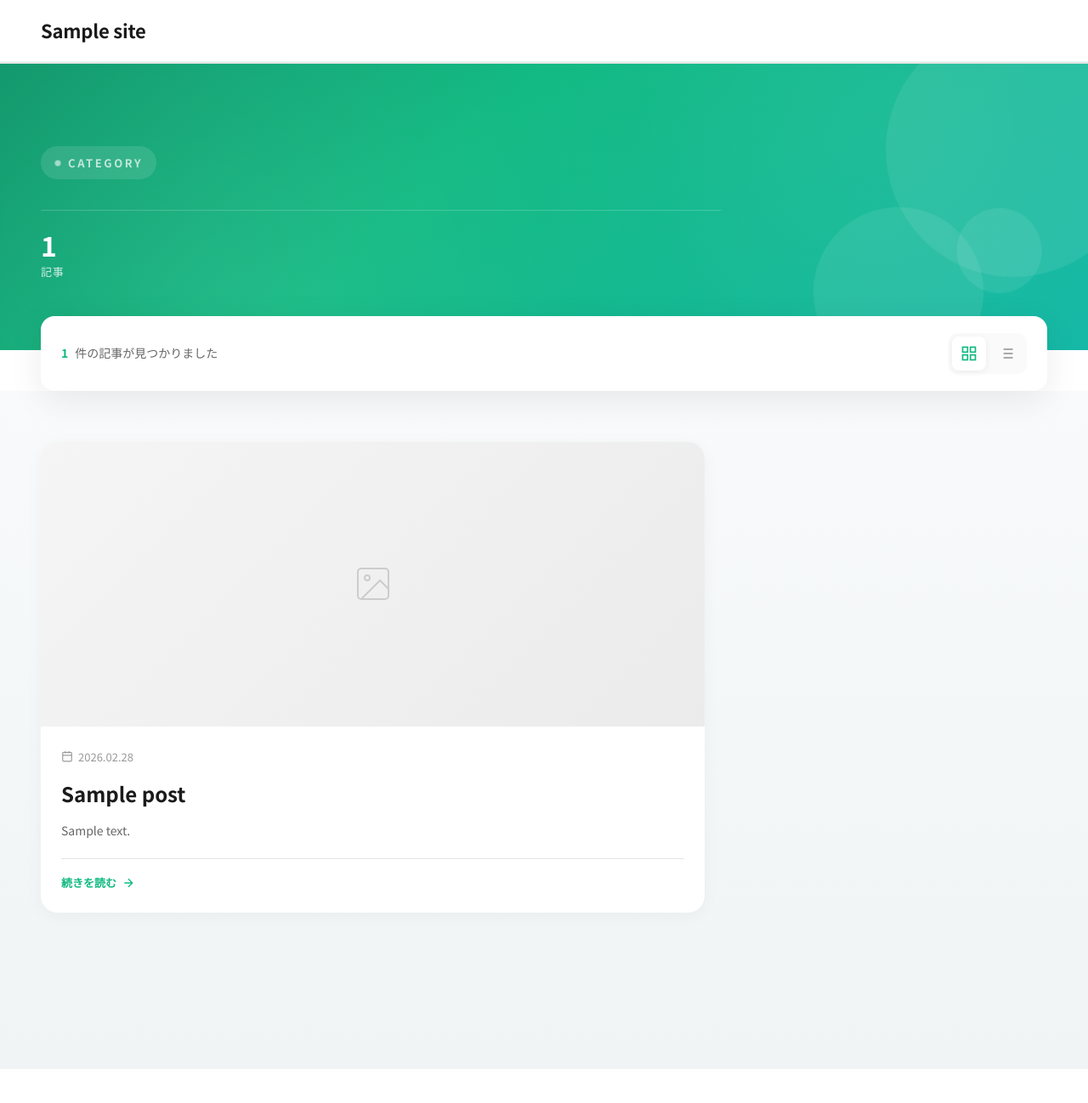
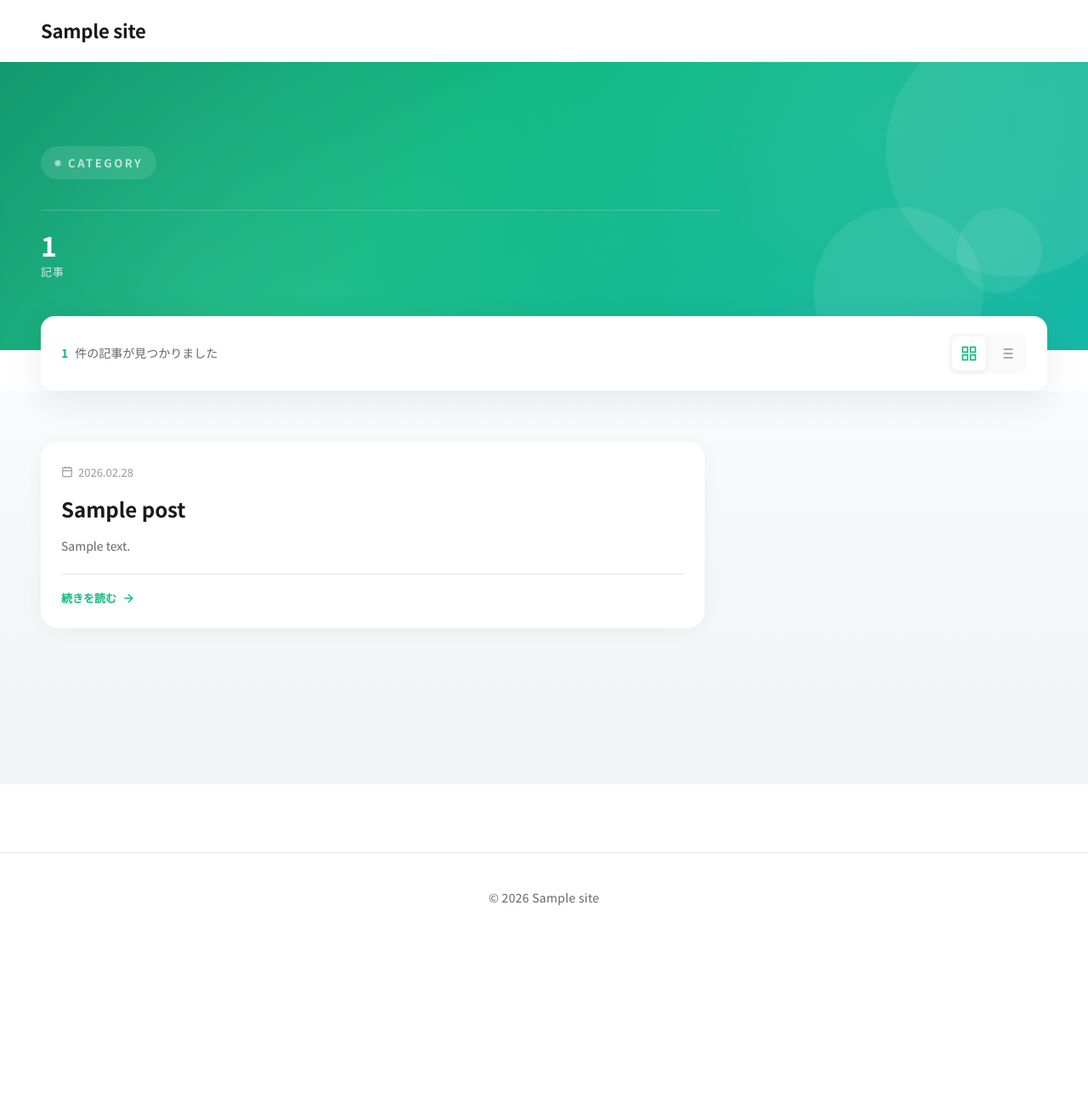
Before and after one commit to masakiShito/nishiki-pro-child-theme, a WordPress theme: template themes/nishiki-pro-child/archive.php in a window 1280 px wide. Shown: the top 1298 px of the page at 85% size. After the commit the page ends 1066 px from the top, so only its background shows below. Run offline with PHP 8.4 and a stand-in for WordPress, Linux system fonts and the light colour scheme; the site name, menu and one post (Sample post) are stand-ins, and other content is empty.

Commit message:
記事一覧ページのクリーンアップ
- スクロール進行インジケーター（線）を全記事一覧ページから削除（HTML・CSS・JS）
- 記事カードからアイキャッチ画像を非表示に（archive.php, index.php, page-blog.php）

https://claude.ai/code/session_017z5nJ6pJQfdXeJHtFw6Z5P

```diff
--- a/themes/nishiki-pro-child/archive.php
+++ b/themes/nishiki-pro-child/archive.php
@@ -43,11 +43,6 @@ if (is_category()) {
 ?>
 
 <div class="archive-page">
-    <!-- スクロールプログレス -->
-    <div class="scroll-indicator">
-        <div class="scroll-indicator__bar"></div>
-    </div>
-
     <!-- ヒーローセクション -->
     <section class="archive-hero">
         <div class="archive-hero__shapes">
@@ -115,21 +110,6 @@ if (is_category()) {
                     ?>
                         <article <?php post_class('article-card'); ?> data-category="<?php echo !empty($article_categories) ? esc_attr($article_categories[0]->slug) : ''; ?>">
                             <a href="<?php the_permalink(); ?>" class="article-card__link">
-                                <div class="article-card__image">
-                                    <?php if (has_post_thumbnail()) : ?>
-                                        <?php the_post_thumbnail('medium_large', ['class' => 'article-card__img', 'loading' => 'lazy']); ?>
-                                    <?php else : ?>
-                                        <div class="article-card__placeholder">
-                                            <svg width="48" height="48" viewBox="0 0 24 24" fill="none" stroke="currentColor" stroke-width="1">
-                                                <rect x="3" y="3" width="18" height="18" rx="2" ry="2"/>
-                                                <circle cx="8.5" cy="8.5" r="1.5"/>
-                                                <polyline points="21 15 16 10 5 21"/>
-                                            </svg>
-                                        </div>
-                                    <?php endif; ?>
-                                    <div class="article-card__overlay"></div>
-                                </div>
-
                                 <div class="article-card__content">
                                     <div class="article-card__meta">
                                         <?php if (!empty($article_categories)) : ?>
--- a/themes/nishiki-pro-child/assets/css/archive-improvements.css
+++ b/themes/nishiki-pro-child/assets/css/archive-improvements.css
@@ -889,27 +889,6 @@
 }
 
 /* ===========================================
-   Scroll Progress Indicator
-   =========================================== */
-
-.scroll-indicator {
-    position: fixed;
-    top: var(--header-height);
-    left: 0;
-    right: 0;
-    height: 3px;
-    background: var(--border-light);
-    z-index: 999;
-}
-
-.scroll-indicator__bar {
-    height: 100%;
-    width: 0%;
-    background: linear-gradient(90deg, var(--accent), var(--accent-light));
-    transition: width 0.1s linear;
-}
-
-/* ===========================================
    Responsive Styles
    =========================================== */
 
--- a/themes/nishiki-pro-child/assets/js/archive.js
+++ b/themes/nishiki-pro-child/assets/js/archive.js
@@ -13,7 +13,6 @@
         initScrollAnimations();
         initCategoryFilter();
         initViewToggle();
-        initScrollProgress();
         initParallaxHero();
         initCardHoverEffects();
         initSmoothScroll();
@@ -111,29 +110,6 @@
             viewBtns.forEach(b => b.classList.toggle('is-active', b.dataset.view === view));
             articleGrid.classList.toggle('article-grid--list', view === 'list');
         }
-    }
-
-    /**
-     * Scroll Progress Indicator
-     */
-    function initScrollProgress() {
-        const indicator = document.querySelector('.scroll-indicator__bar');
-        if (!indicator) return;
-
-        let ticking = false;
-
-        window.addEventListener('scroll', () => {
-            if (!ticking) {
-                requestAnimationFrame(() => {
-                    const scrollTop = window.scrollY;
-                    const docHeight = document.documentElement.scrollHeight - window.innerHeight;
-                    const scrollPercent = (scrollTop / docHeight) * 100;
-                    indicator.style.width = `${Math.min(scrollPercent, 100)}%`;
-                    ticking = false;
-                });
-                ticking = true;
-            }
-        });
     }
 
     /**
```
Also changed, not shown: themes/nishiki-pro-child/index.php (+0 -39 lines), themes/nishiki-pro-child/page-blog.php (+0 -19 lines).
